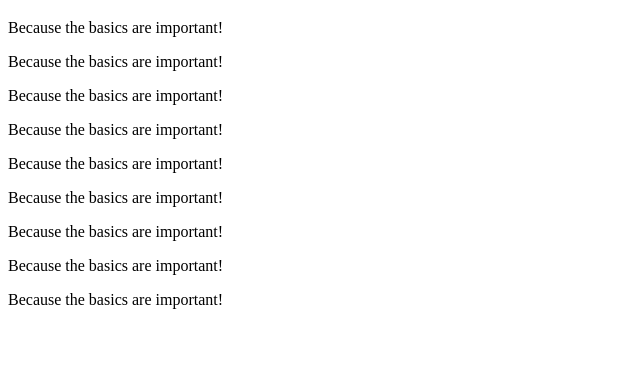
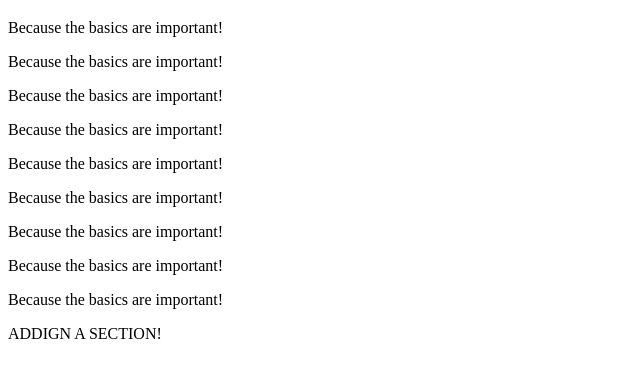
Before and after one commit to kennyeverett/github-crash-course, a plain HTML site: page index.html in a window 1280 px wide. Shown: the part 61-438 px from the top of the page, without its empty margins (0-640 px from the left). Drawn offline with Linux system fonts and the light colour scheme.

Commit message:
adding a section

```diff
--- a/index.html
+++ b/index.html
@@ -17,5 +17,6 @@
                             <p>Because the basics are important!</p>
                                 <p>Because the basics are important!</p>
                                     <p>Because the basics are important!</p>
+                                    <p>ADDIGN A SECTION!</p>
   </body>
 </html>
```
